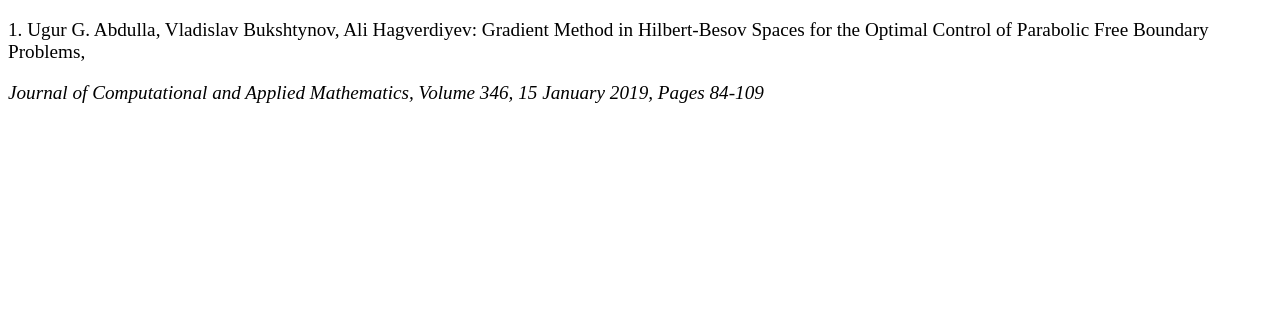
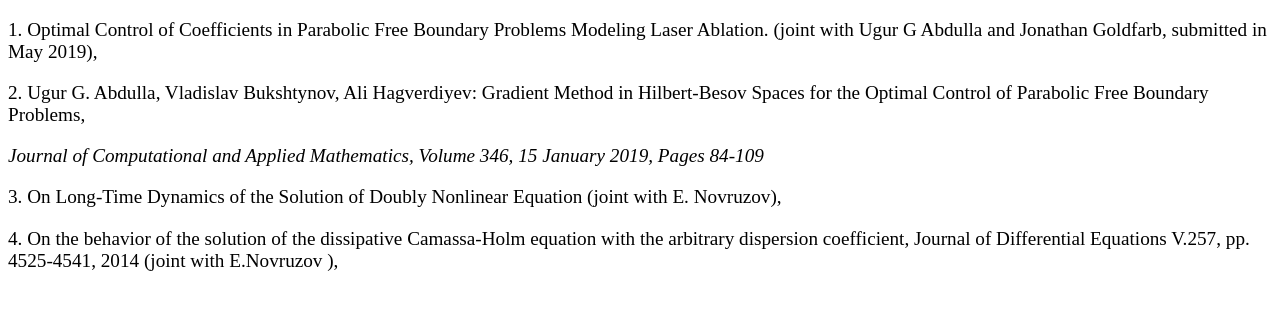
Before and after one commit to AliHag88/AliHag88.github.io, a plain HTML site: page Publications.html in a window 1280 px wide. Shown: the part 61-370 px from the top of the page. Drawn offline with Linux system fonts and the light colour scheme.

Commit message:
Update Publications.html
Publications Updated Fall 2019

```diff
--- a/Publications.html
+++ b/Publications.html
@@ -4,11 +4,20 @@
 
 <h1 style="color:blue"; align="center"> Publications </h1>
 
+ <p style="font-size:120%">  1. Optimal Control of Coefficients in Parabolic Free Boundary Problems Modeling Laser Ablation. (joint
+with Ugur G Abdulla and Jonathan Goldfarb, submitted in May 2019), </p>
 
-
-<p style="font-size:120%">  1. Ugur G. Abdulla, Vladislav Bukshtynov, Ali Hagverdiyev: Gradient Method in Hilbert-Besov Spaces for the Optimal
+<p style="font-size:120%">  2. Ugur G. Abdulla, Vladislav Bukshtynov, Ali Hagverdiyev: Gradient Method in Hilbert-Besov Spaces for the Optimal
 Control of Parabolic Free Boundary Problems, </p>
 
 <p style="font-size:120%"> <i> Journal of Computational and Applied Mathematics, Volume 346, 15 January 2019, Pages 84-109 </i> <p>
 
+<p style="font-size:120%">  3. On Long-Time Dynamics of the Solution of Doubly Nonlinear Equation (joint with E. Novruzov), </p>
+
+<p style="font-size:120%">  4. On the behavior of the solution of the dissipative Camassa-Holm equation with the arbitrary dispersion
+coefficient, Journal of Differential Equations V.257, pp. 4525-4541, 2014 (joint with E.Novruzov ), </p>
+
+
+
+
 </html>
```
